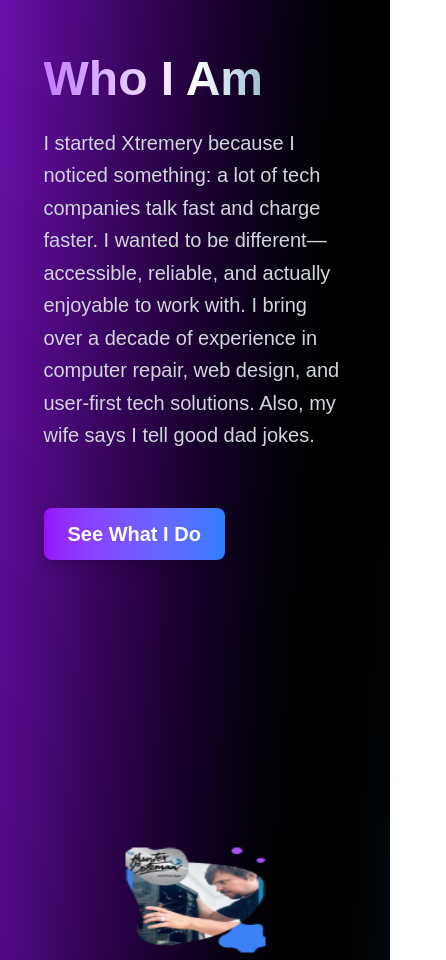
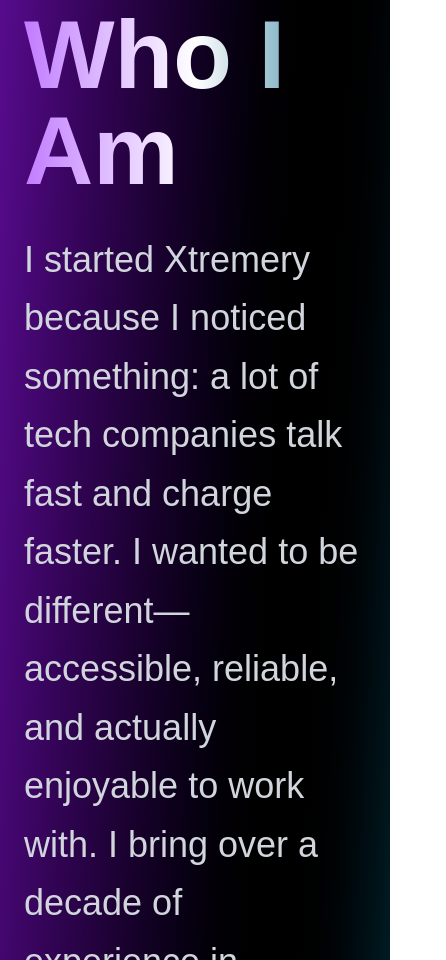
Before and after one commit to brennanhunter/xtremery-website, a Next.js app: page /about in a window 390 px wide. Shown: the part 1040-2000 px from the top of the page, 446 px wide, since content can reach past the window. Built offline with nearby package versions, Linux system fonts and the light colour scheme.

Commit message:
Removed canvas. That was a nightmare for my mobile.

```diff
--- a/src/app/about/page.tsx
+++ b/src/app/about/page.tsx
@@ -10,17 +10,18 @@ import CTA from '../components/CTA';
 export default function AboutPage() {
   return (
     <>
+
+
+
+      <main className="bg-gradient-to-br from-purple-800 via-black to-cyan-500 text-gray-100">
       <Header />
       <AboutXtremery />
-
-      <main className="w-full min-h-screen bg-gradient-to-br from-purple-800 via-black to-cyan-500 text-gray-100 px-0 py-20">
-          <div className="space-y-0">
-            <WhoAmI />
+      <WhoAmI />
             <HonorGrid />
             <OffTheClock />
 
             <CTA />
-        </div>
+
       </main>
     </>
   );
--- a/src/app/components/WhoAmI.tsx
+++ b/src/app/components/WhoAmI.tsx
@@ -1,65 +1,41 @@
-"use client";
+'use client';
 
-import { motion, useScroll, useTransform } from 'framer-motion';
-import { useRef } from 'react';
-import DistortedImageCanvas from './DistortedImageCanvas';
+import Image from 'next/image';
+import Link from 'next/link';
 
 export default function WhoAmI() {
-  const ref = useRef(null);
-  const { scrollYProgress } = useScroll({ target: ref, offset: ['start end', 'center center'] });
-
-  const opacity = useTransform(scrollYProgress, [0, 1], [0, 1]);
-  const y = useTransform(scrollYProgress, [0, 1], [150, 0]);
-  const scale = useTransform(scrollYProgress, [0, 1], [0.8, 1]);
-
-  const imageOpacity = useTransform(scrollYProgress, [0, 1], [0, 1]);
-  const imageY = useTransform(scrollYProgress, [0, 1], [100, 0]);
-  const imageScale = useTransform(scrollYProgress, [0, 1], [0.9, 1]);
-
   return (
-    <section
-      ref={ref}
-      className="w-[90%] mx-auto py-20 px-6 md:pl-[100px] grid grid-cols-1 md:grid-cols-2 gap-10 items-center"
-    >
-      {/* Left: Text with scroll animation */}
-      <motion.div
-        className="text-left space-y-6"
-        style={{ opacity, y, scale }}
-        transition={{ duration: 0.8, ease: 'easeOut' }}
-      >
-        <h2 className="text-5xl sm:text-6xl md:text-7xl lg:text-8xl font-extrabold bg-gradient-to-r from-purple-400 via-white to-cyan-700 text-transparent bg-clip-text">
+    <section className="w-full max-w-screen-3xl mx-auto py-28 px-6 sm:px-8 md:px-16 grid md:grid-cols-2 gap-10 items-start overflow-x-hidden">
+      {/* Left: Text */}
+      <div className="text-left space-y-8">
+        <h2 className="text-8xl font-extrabold bg-gradient-to-r from-purple-400 via-white to-cyan-700 text-transparent bg-clip-text">
           Who I Am
         </h2>
-        <p className="text-gray-300 text-xl sm:text-2xl md:text-3xl lg:text-4xl leading-relaxed">
+        <p className="text-gray-300 text-4xl leading-relaxed">
           I started Xtremery because I noticed something: a lot of tech companies talk fast and charge faster.
           I wanted to be different—accessible, reliable, and actually enjoyable to work with.
           I bring over a decade of experience in computer repair, web design, and user-first tech solutions.
-          Also, my wife says I tell good dad jokes.
         </p>
-        <a
-          href="/services"
-          className="inline-block mt-8 bg-gradient-to-r from-purple-600 to-blue-500 text-white text-xl sm:text-2xl md:text-3xl lg:text-4xl font-semibold py-3 px-6 rounded-lg shadow-lg hover:scale-110 transition-transform duration-300"
+        <Link
+          href="#services"
+          className="inline-block mt-6 px-10 py-5 bg-gradient-to-r from-purple-700 to-cyan-600 text-white text-2xl font-bold rounded-xl shadow-xl hover:scale-105 transition-transform duration-300"
         >
-          See What I Do
-        </a>
-      </motion.div>
+          What I Do
+        </Link>
+      </div>
 
-      {/* Right: Canvas with scroll animation */}
-      <motion.div
-        className="flex items-center justify-center h-full min-h-[800px]"
-        style={{ opacity: imageOpacity, y: imageY, scale: imageScale }}
-        transition={{ duration: 0.8, ease: 'easeOut' }}
-      >
-        <div className="w-full max-w-[700px] h-[1000px]">
-          <DistortedImageCanvas />
+      {/* Right: Static Image */}
+      <div className="w-full overflow-hidden flex justify-center items-center">
+        <div className="relative w-full max-w-2xl h-[700px] rounded-xl overflow-hidden shadow-2xl animate-pulse-slow">
+          <Image
+            src="/Images/hunter-fixing.png"
+            alt="Hunter fixing a computer"
+            fill
+            className="object-contain"
+            priority
+          />
         </div>
-
-        <motion.div
-          className="absolute -top-14 -right-14 w-48 h-48 bg-purple-500 rounded-full opacity-20 blur-3xl z-0"
-          animate={{ scale: [1, 1.15, 1], x: [0, 20, -20, 0], y: [0, -20, 20, 0] }}
-          transition={{ duration: 7, repeat: Infinity, ease: 'easeInOut' }}
-        />
-      </motion.div>
+      </div>
     </section>
   );
 }
```
